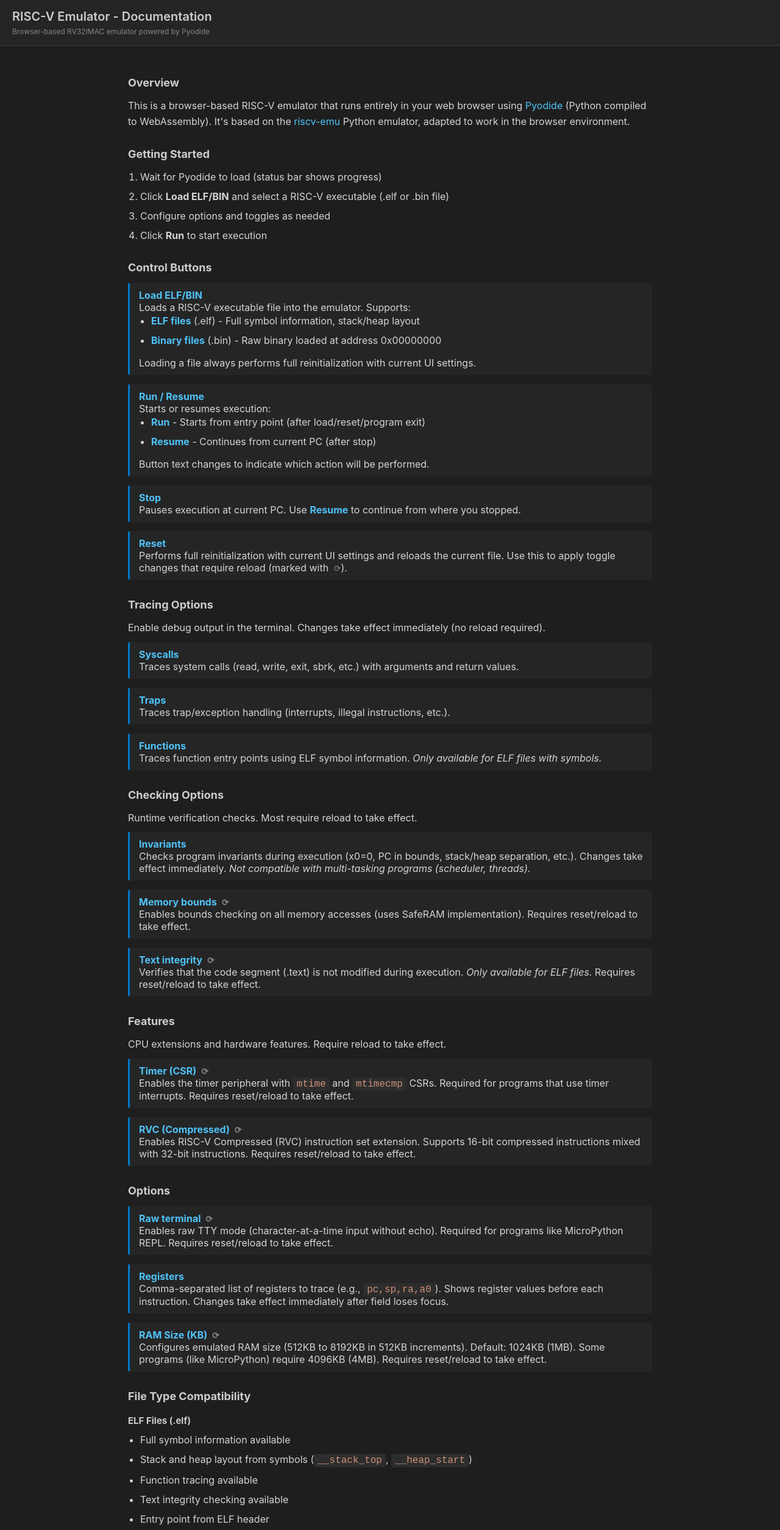
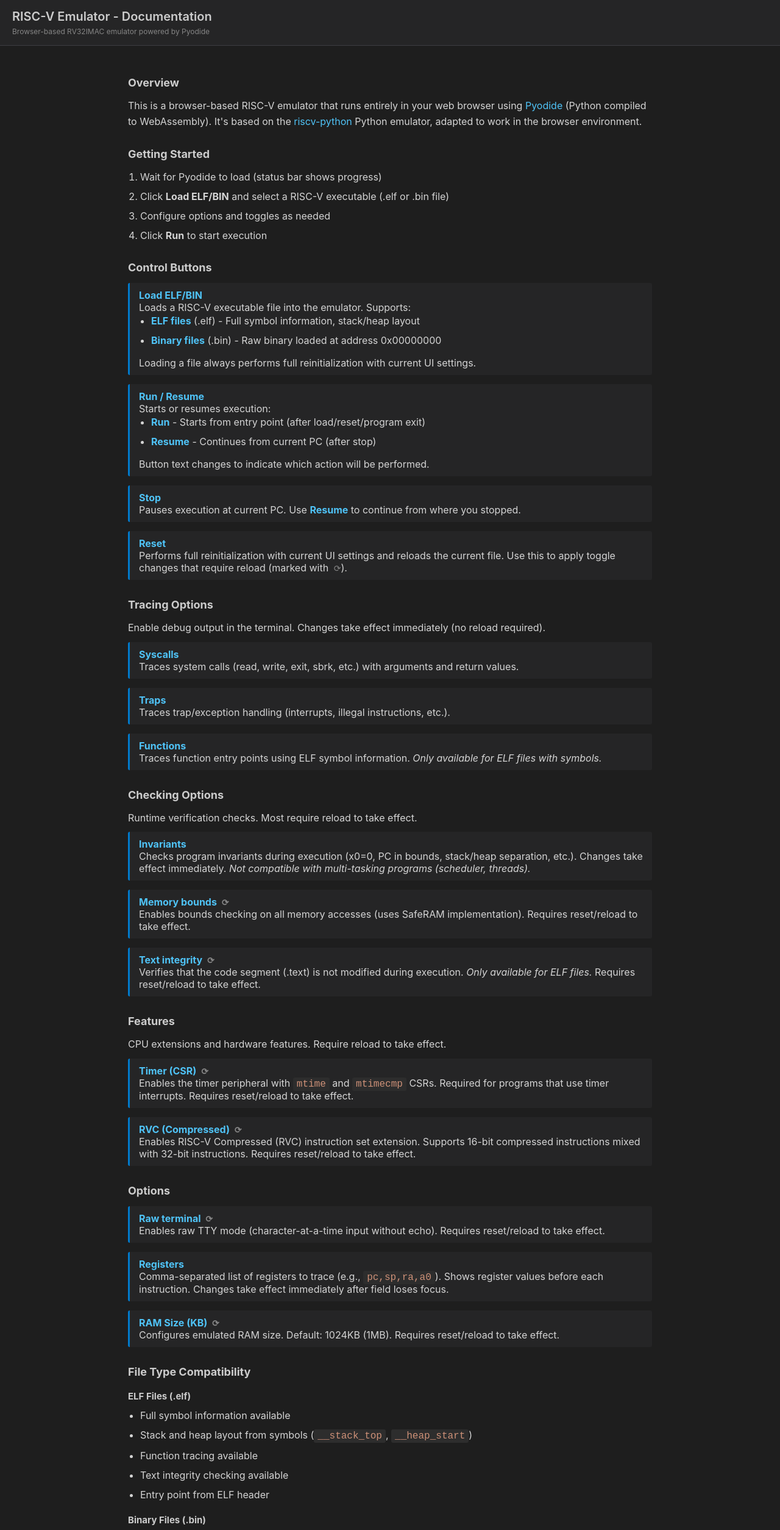
Before and after one commit to ccattuto/riscv-python, a plain HTML site: page advanced/webapp/docs.html in a window 1280 px wide. Shown: the top 2509 px of the page at 61% size. Drawn offline with Linux system fonts and the light colour scheme.

Commit message:
updated docs

```diff
--- a/advanced/webapp/docs.html
+++ b/advanced/webapp/docs.html
@@ -109,7 +109,7 @@
             <p>
                 This is a browser-based RISC-V emulator that runs entirely in your web browser using
                 <a href="https://pyodide.org/" target="_blank">Pyodide</a> (Python compiled to WebAssembly).
-                It's based on the <a href="https://github.com/cbalint13/riscv-emu" target="_blank">riscv-emu</a>
+                It's based on the <a href="https://github.com/ccattuto/riscv-python" target="_blank">riscv-python</a>
                 Python emulator, adapted to work in the browser environment.
             </p>
 
@@ -217,7 +217,6 @@
             <div class="option-group">
                 <strong>Raw terminal <span class="reload-indicator">⟳</span></strong><br>
                 Enables raw TTY mode (character-at-a-time input without echo).
-                Required for programs like MicroPython REPL.
                 Requires reset/reload to take effect.
             </div>
 
@@ -230,8 +229,8 @@
 
             <div class="option-group">
                 <strong>RAM Size (KB) <span class="reload-indicator">⟳</span></strong><br>
-                Configures emulated RAM size (512KB to 8192KB in 512KB increments).
-                Default: 1024KB (1MB). Some programs (like MicroPython) require 4096KB (4MB).
+                Configures emulated RAM size.
+                Default: 1024KB (1MB).
                 Requires reset/reload to take effect.
             </div>
 
@@ -279,7 +278,7 @@
             <h2>Source Code</h2>
             <p>
                 Original Python emulator:
-                <a href="https://github.com/cbalint13/riscv-emu" target="_blank">github.com/cbalint13/riscv-emu</a>
+                <a href="https://github.com/ccattuto/riscv-python" target="_blank">github.com/ccattuto/riscv-python</a>
             </p>
         </div>
 </body>
```
